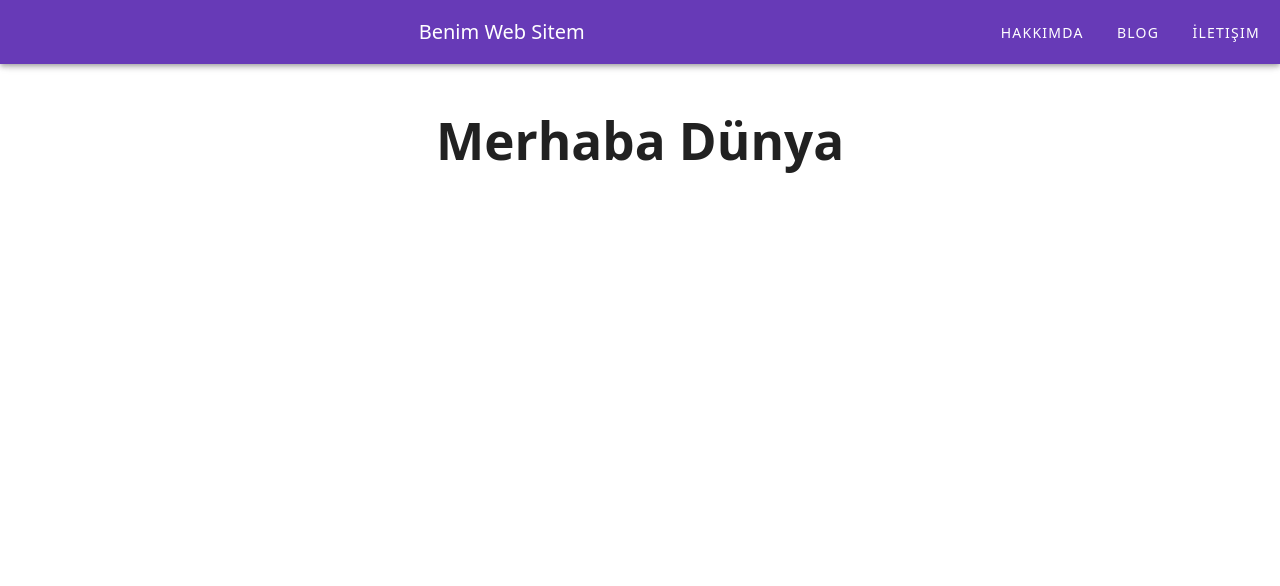
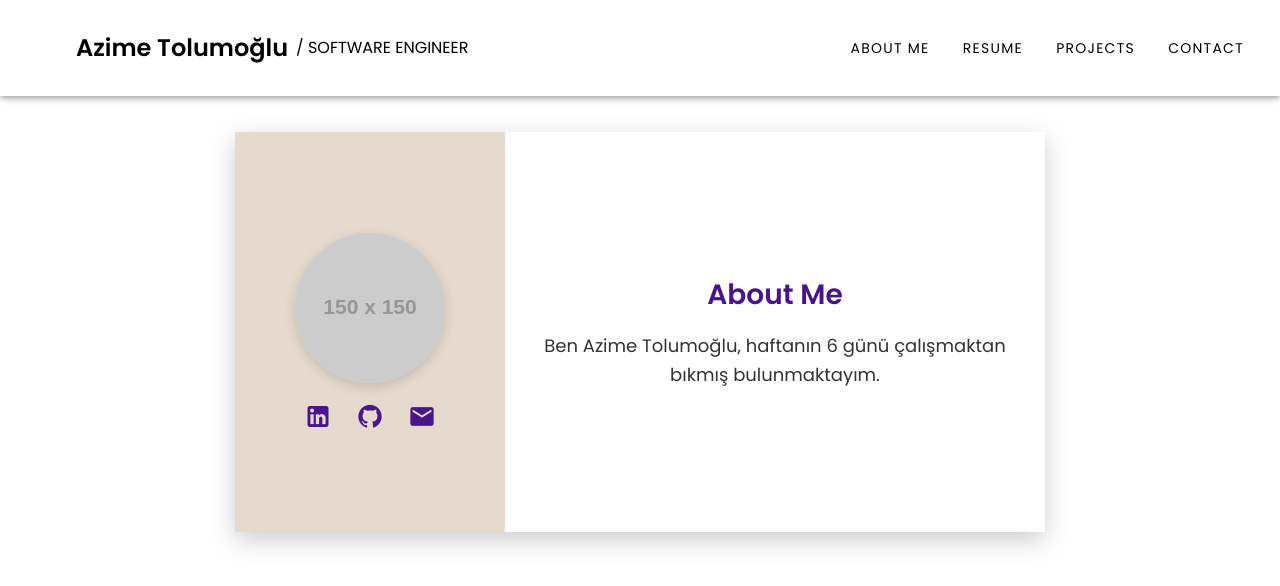
Before and after one commit to TOLUMOGLU/VUeMyWeb, a Vue app: page / in a window 1280 px wide. Shown: the top 586 px of the page. Built offline with nearby package versions, Linux system fonts and the light colour scheme.

Commit message:
header comp. güncellendi.

```diff
--- a/index.html
+++ b/index.html
@@ -2,6 +2,7 @@
 <html lang="en">
   <head>
     <meta charset="UTF-8" />
+    <link href="https://fonts.googleapis.com/css2?family=Poppins&display=swap" rel="stylesheet">
     <link rel="icon" type="image/svg+xml" href="/vite.svg" />
     <meta name="viewport" content="width=device-width, initial-scale=1.0" />
     <title>Vite + Vue</title>
--- a/package.json
+++ b/package.json
@@ -9,6 +9,7 @@
     "preview": "vite preview"
   },
   "dependencies": {
+    "@mdi/font": "^7.4.47",
     "sass": "^1.89.0",
     "sass-loader": "^16.0.5",
     "vue": "^3.5.13",
--- a/src/App.vue
+++ b/src/App.vue
@@ -1,21 +1,60 @@
 <template>
   <v-app>
-    <HeaderComponent />
-    <v-main>
-      <v-container>
-        <h1>Merhaba Dünya</h1>
-      </v-container>
-    </v-main>
+    <HeaderComponent @navigate="setActiveSection" />
+    <section
+      id="about-me"
+      v-show="activeSection === 'about-me'"
+      style="min-height: 600px; padding: 40px;">
+      <AboutMe />
+    </section>
+    <section
+      id="resume"
+      v-show="activeSection === 'resume'"
+      style="min-height: 600px; padding: 40px;">
+      <AboutMe />
+    </section>
+    <section
+      id="projects"
+      v-show="activeSection === 'projects'"
+      style="min-height: 600px; padding: 40px;">
+      <AboutMe />
+    </section>
+    <section
+      id="contact"
+      v-show="activeSection === 'contact'"
+      style="min-height: 600px; padding: 40px;">
+      <AboutMe />
+    </section>
   </v-app>
 </template>
 
 <script>
 import HeaderComponent from './components/Header.vue'
+import AboutMe from './components/AboutMe.vue'
 
 export default {
   name: 'App',
   components: {
-    HeaderComponent
+    HeaderComponent,
+    AboutMe
+  },
+  data() {
+    return {
+      activeSection: 'about-me'  // default görünür bölüm
+    }
+  },
+  methods: {
+    setActiveSection(section) {
+      this.activeSection = section
+
+      // Scroll işlemi (smooth)
+      this.$nextTick(() => {  // DOM güncellenince scroll yap
+        const el = document.getElementById(section)
+        if (el) {
+          el.scrollIntoView({ behavior: 'smooth' })
+        }
+      })
+    }
   }
 }
 </script>
--- /dev/null
+++ b/src/components/AboutMe.vue
@@ -0,0 +1,121 @@
+<template>
+  <div class="about-container">
+    <div class="left-side">
+      <img
+        src="https://via.placeholder.com/150"
+        alt="Azime Tolumoğlu"
+        class="profile-pic"
+      />
+      <div class="social-icons">
+        <a href="https://linkedin.com/in/azimetolumoglu" target="_blank" rel="noopener">
+          <v-icon size="28">mdi-linkedin</v-icon>
+        </a>
+        <a href="https://github.com/azimetolumoglu" target="_blank" rel="noopener">
+          <v-icon size="28">mdi-github</v-icon>
+        </a>
+        <a href="mailto:azime@example.com">
+          <v-icon size="28">mdi-email</v-icon>
+        </a>
+      </div>
+    </div>
+    <div class="right-side">
+      <h2>About Me</h2>
+      <p>
+        Ben Azime Tolumoğlu, haftanın 6 günü çalışmaktan bıkmış bulunmaktayım.
+      </p>
+    </div>
+  </div>
+</template>
+
+<script>
+export default {
+  name: "AboutMe",
+};
+</script>
+
+<style scoped>
+@import url('https://fonts.googleapis.com/css2?family=Poppins:wght@400;600&display=swap');
+
+.about-container {
+  display: flex;
+  min-height: 400px;
+  font-family: 'Poppins', sans-serif;
+  border-radius: 16px;
+  box-shadow: 0 8px 24px rgba(0, 0, 0, 0.2);
+  overflow: hidden;
+  width: 90%;
+  max-width: 900px;
+  margin: 60px auto;
+  flex-wrap: wrap;
+  border-radius: 0;
+}
+
+.left-side {
+  background-color: #e6dace;
+  flex: 1 1 33.33%;
+  padding: 40px 20px;
+  display: flex;
+  flex-direction: column;
+  align-items: center;
+  justify-content: center;
+  gap: 20px;
+}
+
+.profile-pic {
+  width: 150px;
+  height: 150px;
+  border-radius: 50%;
+  object-fit: cover;
+  box-shadow: 0 4px 12px rgba(0,0,0,0.15);
+}
+
+.social-icons {
+  display: flex;
+  gap: 24px;
+}
+
+.social-icons a {
+  color: #4a148c;
+  transition: color 0.3s ease;
+}
+
+.social-icons a:hover {
+  color: #7e57c2;
+}
+
+.right-side {
+  background-color: white;
+  flex: 2 1 66.66%;
+  padding: 40px 30px;
+  color: #333;
+  display: flex;
+  flex-direction: column;
+  justify-content: center;
+}
+
+.right-side h2 {
+  font-weight: 600;
+  margin-bottom: 16px;
+  font-size: 28px;
+  color: #4a148c;
+}
+
+.right-side p {
+  font-weight: 400;
+  font-size: 18px;
+  line-height: 1.6;
+}
+
+@media (max-width: 768px) {
+  .about-container {
+    flex-direction: column;
+  }
+  .left-side, .right-side {
+    flex: 1 1 100%;
+    padding: 20px;
+  }
+  .right-side {
+    padding-top: 0;
+  }
+}
+</style>
--- a/src/components/Header.vue
+++ b/src/components/Header.vue
@@ -1,10 +1,64 @@
 <template>
-  <v-app-bar app color="deep-purple" dark>
+  <v-app-bar app color="white" class="pa-4">
+    <div class="title-container pa-10">
+      <span class="name">Azime Tolumoğlu</span>
+      <span class="subtitle">/ SOFTWARE ENGINEER</span>
+    </div>
+
     <v-spacer></v-spacer>
-    <v-app-bar-title class="text-center">Benim Web Sitem</v-app-bar-title>
-    <v-spacer></v-spacer>
-    <v-btn text>Hakkımda</v-btn>
-    <v-btn text>Blog</v-btn>
-    <v-btn text>İletişim</v-btn>
+
+    <v-btn text class="custom-btn" @click="$emit('navigate', 'about-me')">ABOUT ME</v-btn>
+    <v-btn text class="custom-btn" @click="$emit('navigate', 'resume')">RESUME</v-btn>
+    <v-btn text class="custom-btn" @click="$emit('navigate', 'projects')">PROJECTS</v-btn>
+    <v-btn text class="custom-btn" @click="$emit('navigate', 'contact')">CONTACT</v-btn>
   </v-app-bar>
 </template>
+
+<style>
+@import url('https://fonts.googleapis.com/css2?family=Poppins:wght@400;600&display=swap');
+
+.title-container {
+  display: flex;
+  align-items: center;
+  font-family: 'Poppins', sans-serif;
+  margin-left: 20px;
+}
+
+.name {
+  font-size: 24px;
+  font-weight: 600;
+  color: black;
+}
+
+.subtitle {
+  font-size: 16px;
+  font-weight: 400;
+  color: black;
+  margin-left: 8px;
+  font-style: italic;
+}
+
+.custom-btn {
+  font-family: 'Poppins', sans-serif;
+  color: black !important;
+  background-color: transparent !important;
+  box-shadow: none !important;
+  outline: none !important;
+  border: none !important;
+  transition: color 0.3s ease;
+}
+
+.custom-btn:hover {
+  color: #673ab7 !important;
+  background-color: transparent !important;
+  box-shadow: none !important;
+}
+
+.custom-btn:focus,
+.custom-btn:active {
+  background-color: transparent !important;
+  box-shadow: none !important;
+  outline: none !important;
+  border: none !important;
+}
+</style>
--- a/src/main.js
+++ b/src/main.js
@@ -3,5 +3,6 @@ import App from './App.vue'
 import vuetify from './plugins/vuetify' // Az önce oluşturduğumuz dosya
 
 import './style.css' // Varsa stillerin
+import '@mdi/font/css/materialdesignicons.css'
 
 createApp(App).use(vuetify).mount('#app')
```
Also changed, not shown: src/components/HelloWorld.vue (deleted, +0 -43 lines), src/components/Contact.vue (added), src/components/Projects.vue (added), src/components/Resume.vue (added), 1 other file (tests, documents, lock files or other folders).
